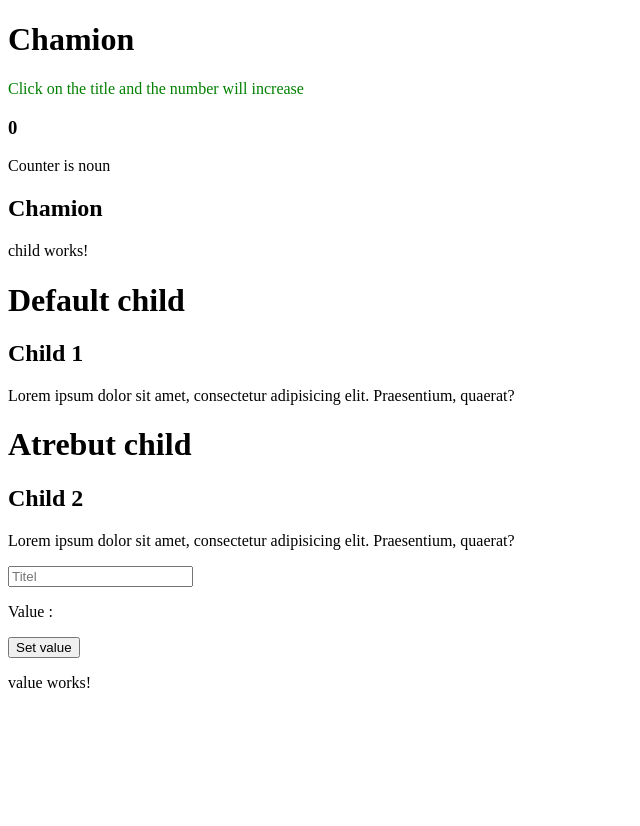
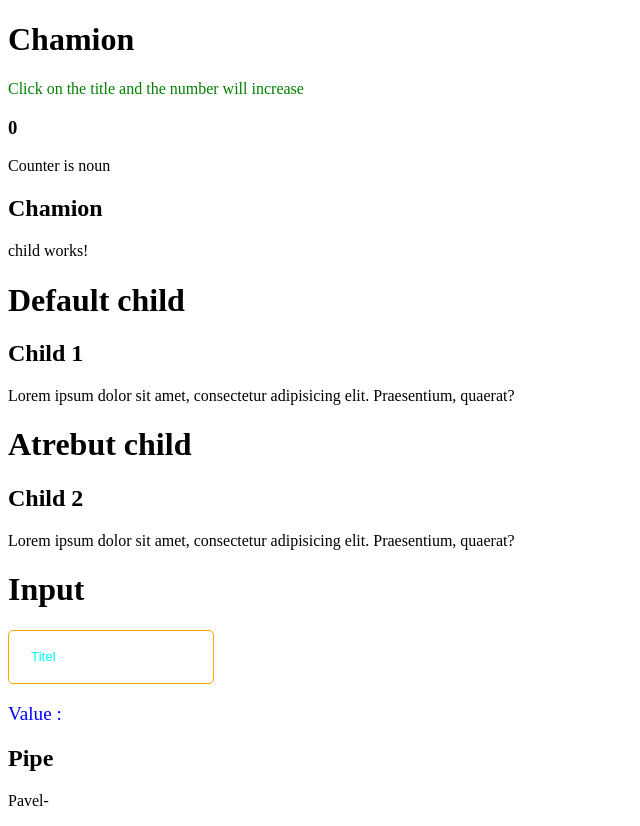
Before and after one commit to fantomkis/angular_alex, an Angular app: page / in a window 1280 px wide. Shown: the whole page, without its empty margins (0-640 px from the left). Before the commit the page ends 800 px from the top, so only its background shows below. Built offline with nearby package versions, Linux system fonts and the light colour scheme.

Commit message:
Task Pipe

```diff
--- a/src/app/app.component.html
+++ b/src/app/app.component.html
@@ -26,3 +26,4 @@
 </app-child>
 
 <app-value></app-value>
+<app-pipe-titel></app-pipe-titel>
--- a/src/app/app.module.ts
+++ b/src/app/app.module.ts
@@ -7,7 +7,8 @@ import { NumberComponent } from './number/number.component';
 import { ChildComponent } from './child/child.component';
 import { ValueComponent } from './value/value.component';
 import { FormsModule } from '@angular/forms';
-
+import { DeficePipe } from './pipes/defice.pipe';
+import { PipeTitelComponent } from './pipe-titel/pipe-titel.component';
 @NgModule({
   exports: [NumberComponent],
   declarations: [
@@ -16,6 +17,8 @@ import { FormsModule } from '@angular/forms';
     NumberComponent,
     ChildComponent,
     ValueComponent,
+    DeficePipe,
+    PipeTitelComponent,
 
 
   ],
--- /dev/null
+++ b/src/app/pipe-titel/pipe-titel.component.html
@@ -0,0 +1,3 @@
+<h2>Pipe</h2>
+
+<p>{{ name | defice}}</p>
--- /dev/null
+++ b/src/app/pipe-titel/pipe-titel.component.ts
@@ -0,0 +1,15 @@
+import { Component, OnInit } from '@angular/core';
+
+@Component({
+  selector: 'app-pipe-titel',
+  templateUrl: './pipe-titel.component.html',
+  styleUrls: ['./pipe-titel.component.scss']
+})
+export class PipeTitelComponent implements OnInit {
+name : string= 'Pavel'
+  constructor() { }
+
+  ngOnInit(): void {
+  }
+
+}
--- /dev/null
+++ b/src/app/pipes/defice.pipe.ts
@@ -0,0 +1,12 @@
+import { Pipe, PipeTransform } from "@angular/core";
+@Pipe({
+    name: 'defice'
+})
+
+export class DeficePipe implements PipeTransform {
+        transform(str: string, pow: string ='-'): string {
+            return str + pow;
+
+} } {
+
+}
--- a/src/app/value/value.component.html
+++ b/src/app/value/value.component.html
@@ -1,8 +1,5 @@
-<input [(ngModel)]="title" type="text" required placeholder="Titel">
+<h1>Input</h1>
 
-<p>Value : {{title}}</p>
-<!-- <p>Valid: {{ctrl.valid}}</p> -->
+<input [(ngModel)]="title" type="text" required placeholder="Titel" class="input">
 
-<button (click)="setValue"> Set value </button>
-
-<p>value works!</p>
+<p class="value">Value : {{title}}</p>
--- a/src/app/value/value.component.scss
+++ b/src/app/value/value.component.scss
@@ -0,0 +1,17 @@
+.value {
+    color: blue;
+    font-size: larger;
+}
+
+.input {
+    width: 200px;
+    height: 50px;
+    border: 1px solid orange;
+    border-radius: 5px;
+}
+
+.input::placeholder {
+    padding: 0 20px;
+    color: aqua;
+    font-weight: 500;
+}
```
Also changed, not shown: src/app/directive/color.directive.ts (added), src/app/pipe-titel/pipe-titel.component.scss (added), 1 other file (tests, documents, lock files or other folders).
